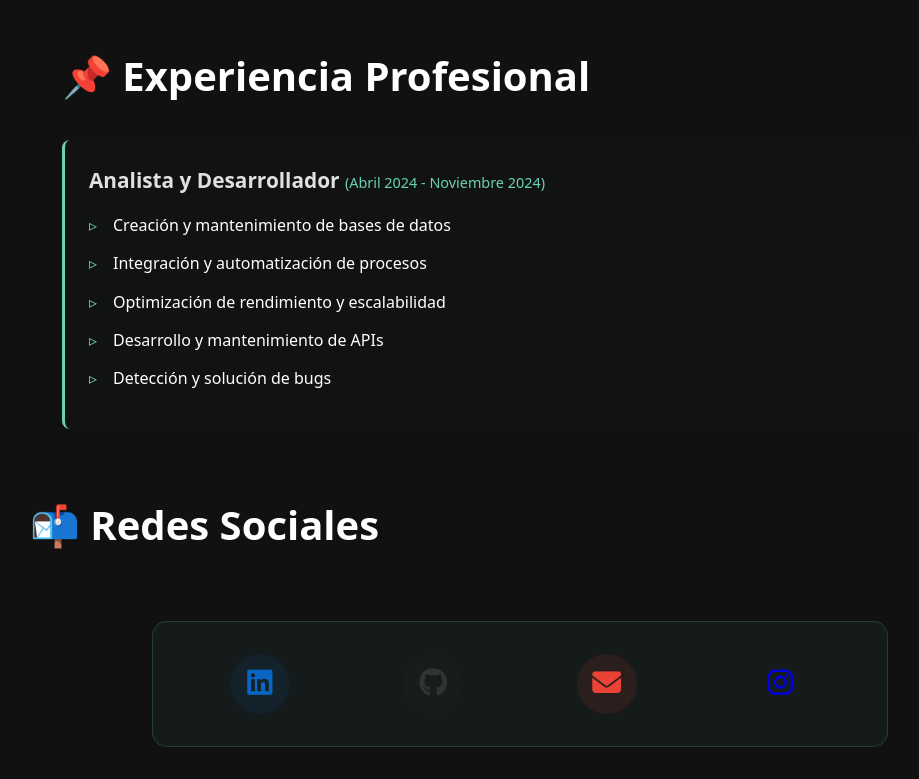
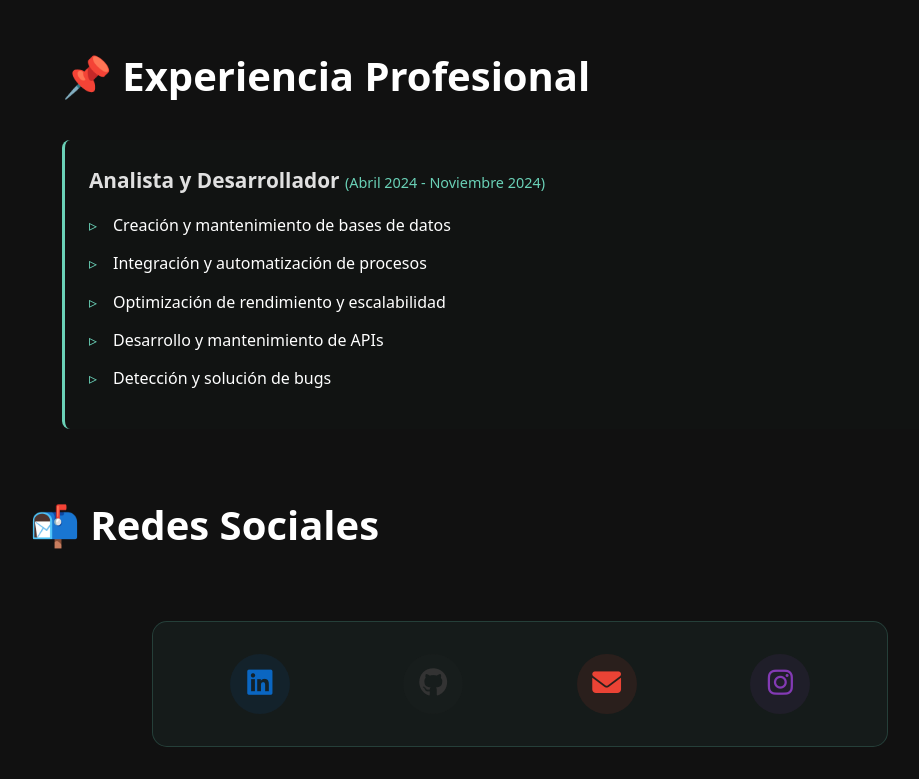
Before and after one commit to Nazasoto/portfolio, a plain HTML site: page index.html in a window 1280 px wide. Shown: the part 1113-1892 px from the top of the page, without its empty margins (270-1189 px from the left). Drawn offline with Linux system fonts and the light colour scheme.

Commit message:
Me olvidé poner agregar una clase

```diff
--- a/index.html
+++ b/index.html
@@ -178,7 +178,7 @@
                     <li>
                         <a href="https://twitter.com/nazasoto_"
                            target="_blank"
-                           class="social-link">
+                           class="social-link instagram">
                             <i class="fab fa-instagram"></i>
                             <span class="hover-arrow">→</span>
                         </a>
```
